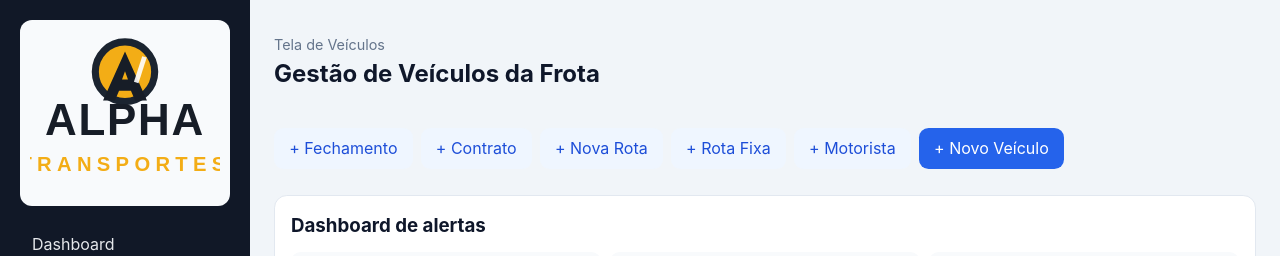
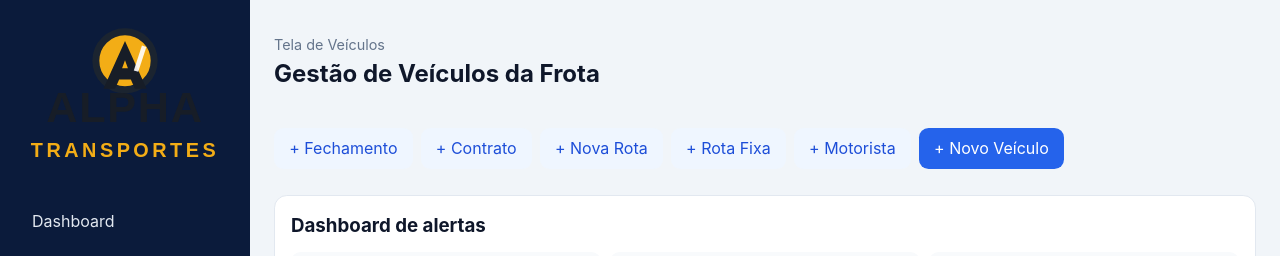
Before and after one commit to nadson5518/gerenciamento-de-frotas, a React (Vite) app in the folder frontend/: page / in a window 1280 px wide. Shown: the top 256 px of the page. Built offline with nearby package versions, Linux system fonts and the light colour scheme; no server answers.

Commit message:
fix(frontend): prevent transportes clipping and remove white logo background

```diff
--- a/frontend/src/styles/dashboard.css
+++ b/frontend/src/styles/dashboard.css
@@ -5,22 +5,20 @@
 }
 
 .sidebar {
-  background: #111827;
-  color: #e5e7eb;
+  background: #0b1b3b;
+  color: #e2e8f0;
   padding: 1.25rem;
 }
 
 .sidebar__brand {
   display: block;
   margin-bottom: 1rem;
-  background: #f8fafc;
-  padding: 0.6rem;
-  border-radius: 0.75rem;
+  padding: 0;
 }
 
 .sidebar__brand-image {
   width: 100%;
-  max-width: 260px;
+  max-width: 280px;
   height: auto;
   display: block;
   margin: 0 auto;
@@ -43,7 +41,7 @@
 }
 
 .sidebar__item button:hover {
-  background: rgba(148, 163, 184, 0.2);
+  background: rgba(243, 173, 22, 0.18);
 }
 
 .content {
```
Also changed, not shown: frontend/src/assets/alpha-transportes-logo.svg.
